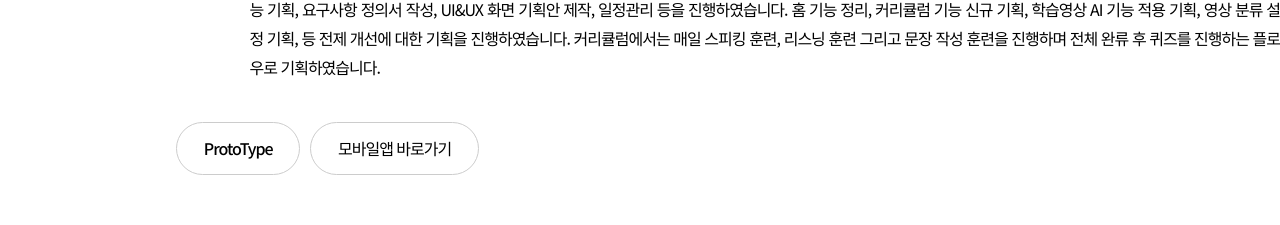
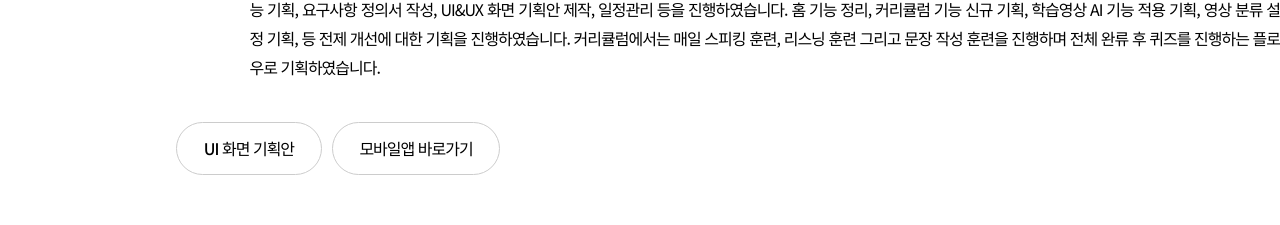
Before and after one commit to baksinyoung/2024, a plain HTML site: page index.html in a window 1280 px wide. Shown: the part 2919-3144 px from the top of the page. Drawn offline with nearby package versions, Linux system fonts and the light colour scheme.

Commit message:
Update index.html

```diff
--- a/index.html
+++ b/index.html
@@ -146,7 +146,7 @@
 					</li>
 				</ul>
 				<nav>
-					<a href="https://www.figma.com/design/qDwgollxEontdI8Q77Qme4/MANGO-WORLD?node-id=307-33&t=2XP3N5xjbEuvOk0B-0" target="_blank">ProtoType</a>
+					<a href="https://www.figma.com/design/qDwgollxEontdI8Q77Qme4/MANGO-WORLD?node-id=307-33&t=2XP3N5xjbEuvOk0B-0" target="_blank">UI 화면 기획안</a>
 					<a href="https://play.google.com/store/apps/details?id=com.snaceng.snaceng" onclick="window.open(this.href, 'win1', 'top=50, left=200 , width=414, height=736, toolbar=no, scrollbars=no, resizable=yes'); return false;"   onkeypress="this.onclick()">모바일앱 바로가기</a>
 					<!--<a href="images/wire.jpg">xxxxxxxxx</a>
 					<a href="hs.pdf">xxxxx</a>-->
```
